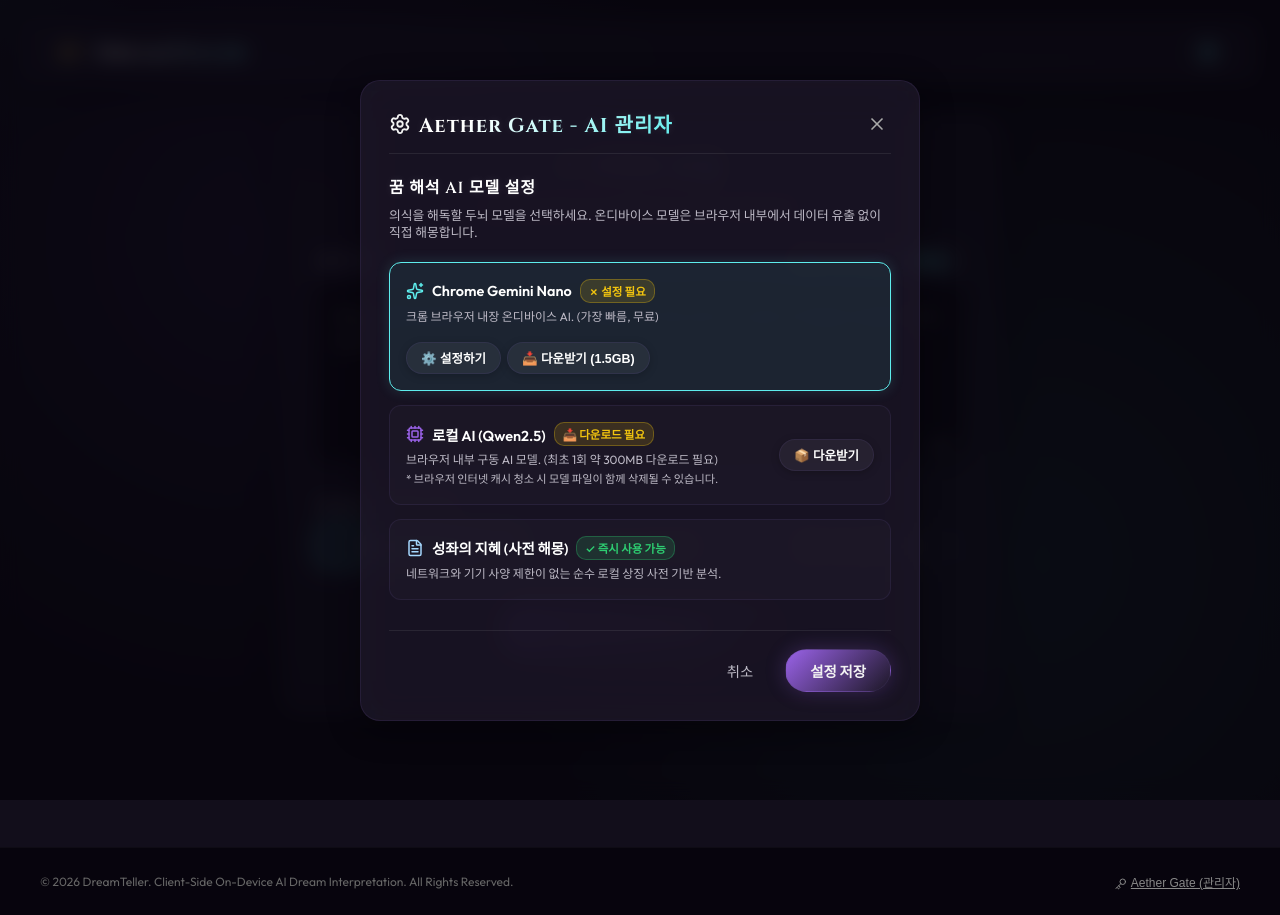
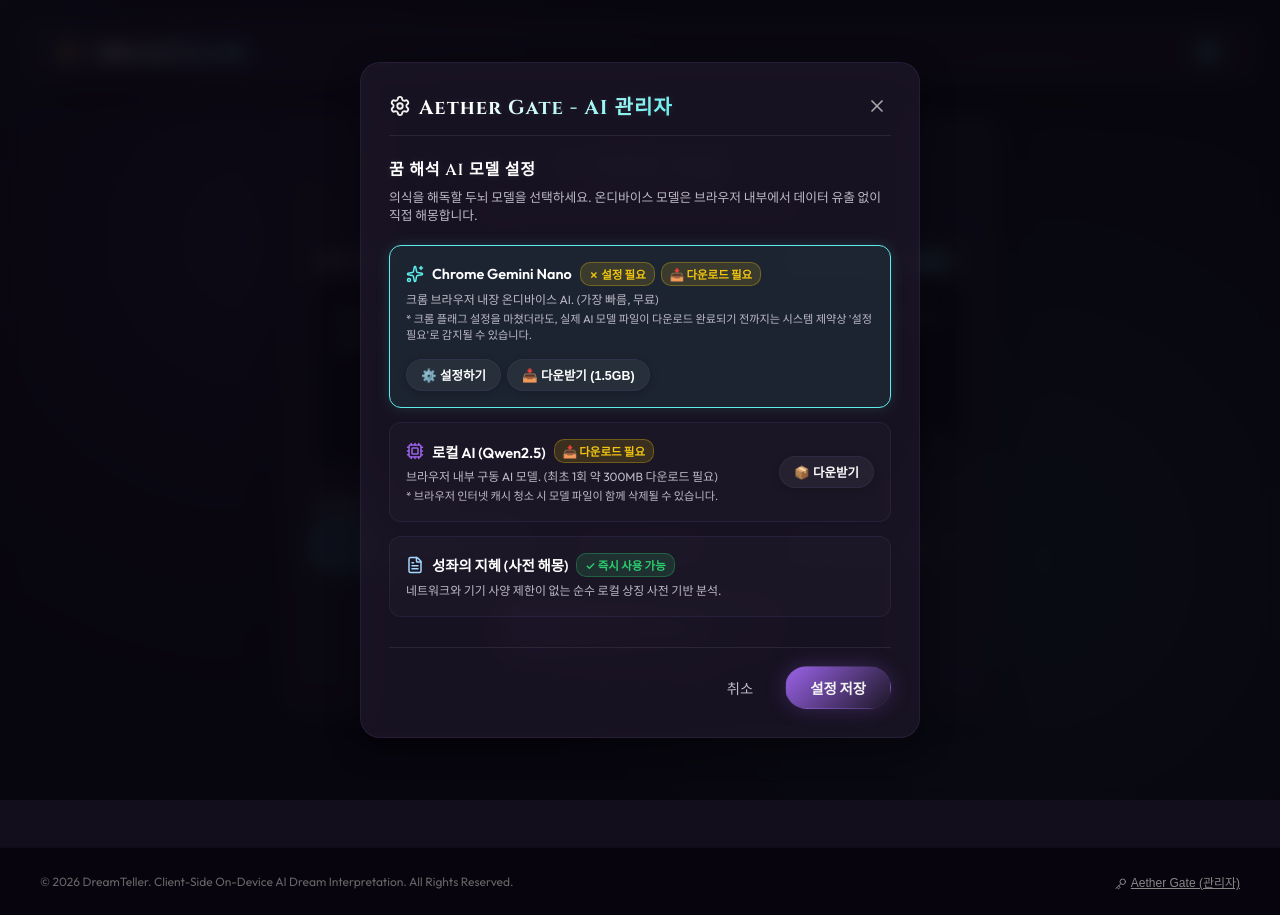
Before and after one commit to epixell/DreamTeller, a React (Vite) app: page / in a window 1280 px wide. Both pictures are taken after a click on the button "AI 관리자 (설정)". Built offline with nearby package versions, Linux system fonts and the light colour scheme.

Commit message:
feat: split Chrome AI status into Setup and Download badges, add explanatory description

```diff
--- a/src/components/SettingsModal.tsx
+++ b/src/components/SettingsModal.tsx
@@ -88,15 +88,26 @@
                   <div style={styles.cardHeader}>
                     <Sparkles size={18} color="var(--color-secondary)" />
                     <span style={styles.cardTitle}>Chrome Gemini Nano</span>
-                    {browserInfo.chromeAIAvailable ? (
-                      <span style={styles.badgeSuccess}>✓ 활성화됨 (사용 가능)</span>
-                    ) : browserInfo.reason === 'after-download' ? (
-                      <span style={styles.badgeWarning}>📥 다운로드 필요</span>
-                    ) : (
-                      <span style={styles.badgeWarning}>✗ 설정 필요</span>
-                    )}
+                    <div style={{ display: 'flex', gap: '6px', flexWrap: 'wrap', alignItems: 'center' }}>
+                      {browserInfo.chromeAIAvailable ? (
+                        <span style={styles.badgeSuccess}>✓ 설정 완료</span>
+                      ) : (
+                        <span style={styles.badgeWarning}>✗ 설정 필요</span>
+                      )}
+                      {browserInfo.chromeAIAvailable && browserInfo.reason !== 'after-download' ? (
+                        <span style={styles.badgeSuccess}>✓ 다운로드 완료</span>
+                      ) : (
+                        <span style={styles.badgeWarning}>📥 다운로드 필요</span>
+                      )}
+                    </div>
                   </div>
-                  <p style={styles.cardDesc}>크롬 브라우저 내장 온디바이스 AI. (가장 빠름, 무료)</p>
+                  <p style={styles.cardDesc}>
+                    크롬 브라우저 내장 온디바이스 AI. (가장 빠름, 무료)
+                    <br />
+                    <span style={{ color: 'var(--text-muted)', fontSize: '0.7rem', display: 'inline-block', marginTop: '3px' }}>
+                      * 크롬 플래그 설정을 마쳤더라도, 실제 AI 모델 파일이 다운로드 완료되기 전까지는 시스템 제약상 '설정 필요'로 감지될 수 있습니다.
+                    </span>
+                  </p>
                 </div>
                 {!browserInfo.chromeAIAvailable && (
                   <div style={styles.cardActionContainer}>
```
